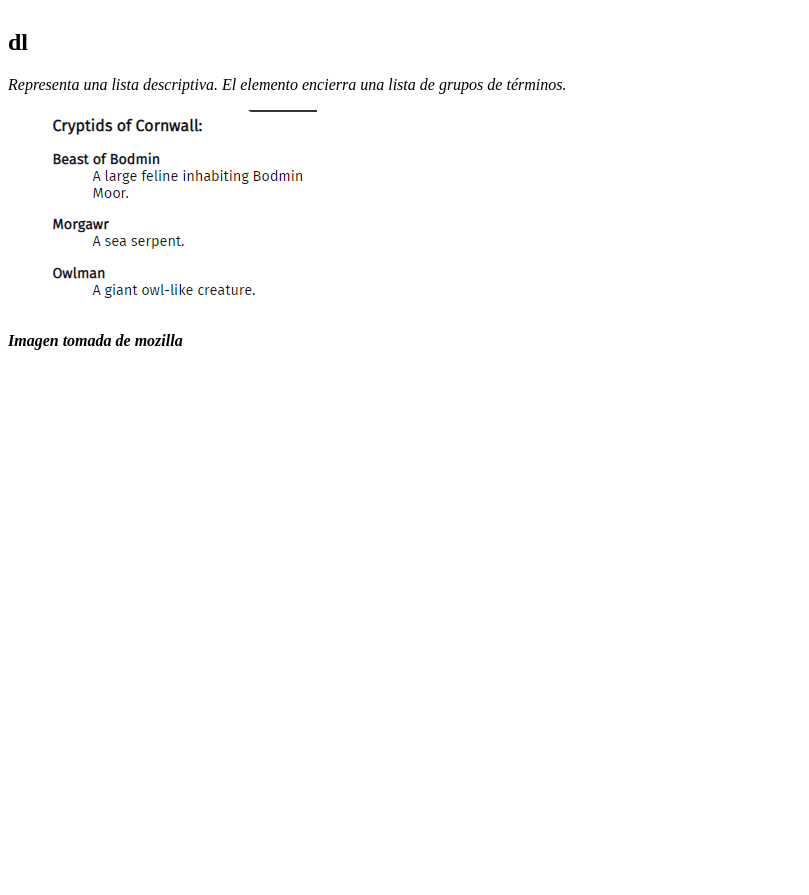
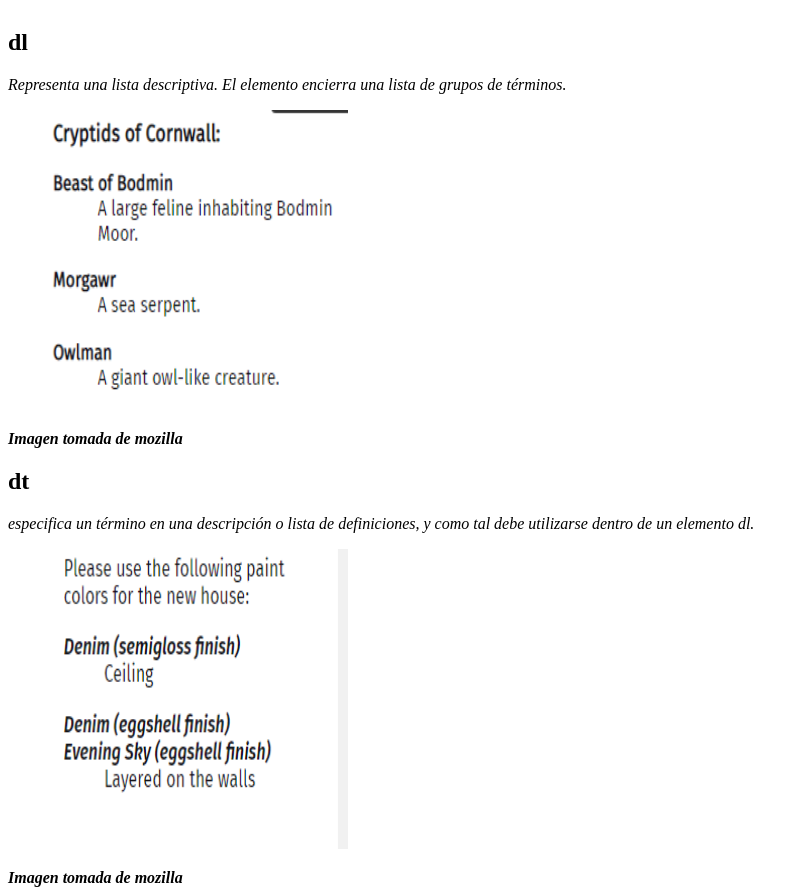
Before and after one commit to Luckinfort8/tdaweb, a plain HTML site: page actividad5/punto1/index.html in a window 1280 px wide. Shown: the part 72-967 px from the top of the page, without its empty margins (0-809 px from the left). Before the commit the page ends 800 px from the top, so only its background shows below. Drawn offline with Linux system fonts and the light colour scheme.

Commit message:
commit copia3

```diff
--- a/actividad5/punto1/index.html
+++ b/actividad5/punto1/index.html
@@ -17,7 +17,17 @@
         <p><em>Representa una lista descriptiva. El elemento encierra una lista de grupos de términos.</em></p>
 
         <figure>
-            <img src="sources\dl.png" alt="Una representación de como se ve la etiqueta dl" >
+            <img src="sources\dl.png" alt="Una representación de como se ve la etiqueta dl" width="300" height="300">
+        </figure>
+        <figcaption><strong><em>Imagen tomada de mozilla</em></strong></figcaption>
+    </section>
+    <section>
+
+        <p><h1><strong>dt</strong></h1></p>
+        <p><em>especifica un término en una descripción o lista de definiciones, y como tal debe utilizarse dentro de un elemento dl.</em></p>
+
+        <figure>
+            <img src="sources\dt.png" alt="Una representación de como se ve la etiqueta dt" width="300" height="300">
         </figure>
         <figcaption><strong><em>Imagen tomada de mozilla</em></strong></figcaption>
     </section>
```
Also changed, not shown: actividad5/punto1/sources/dt.png (added).
